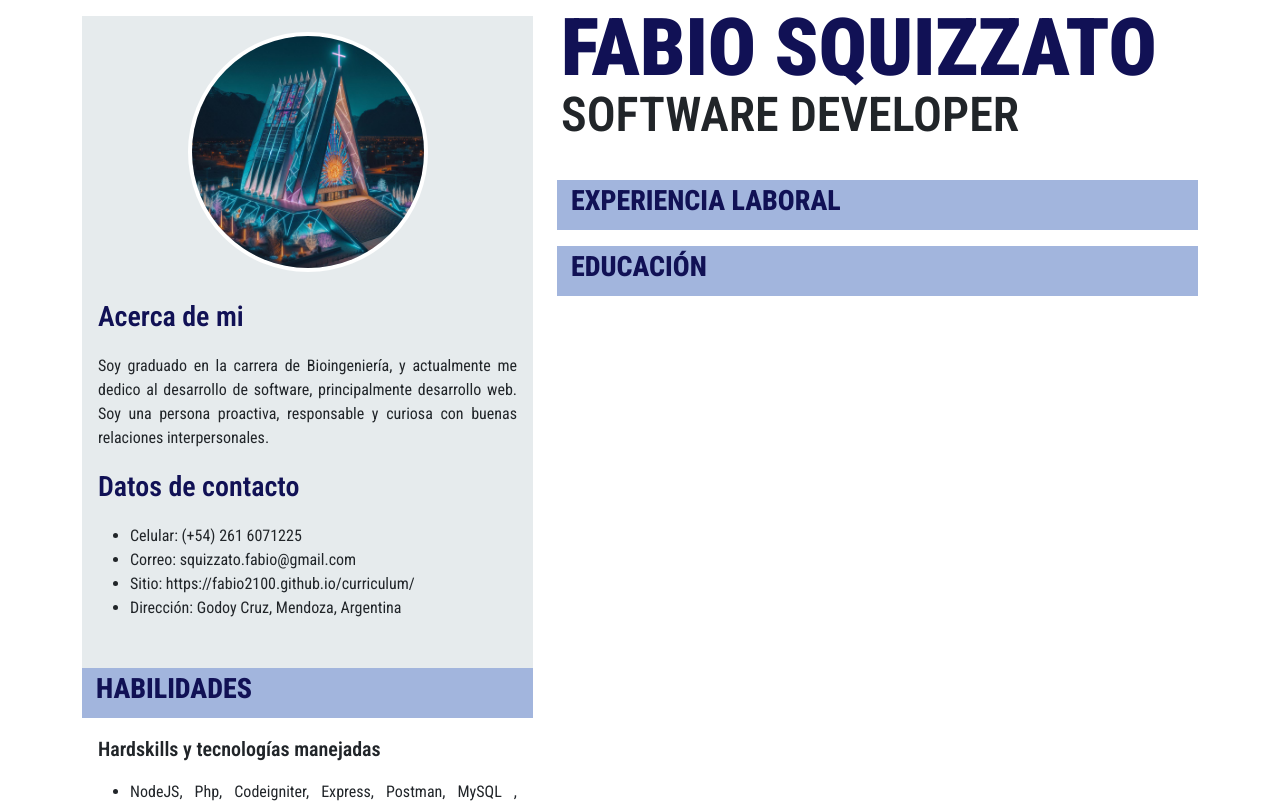
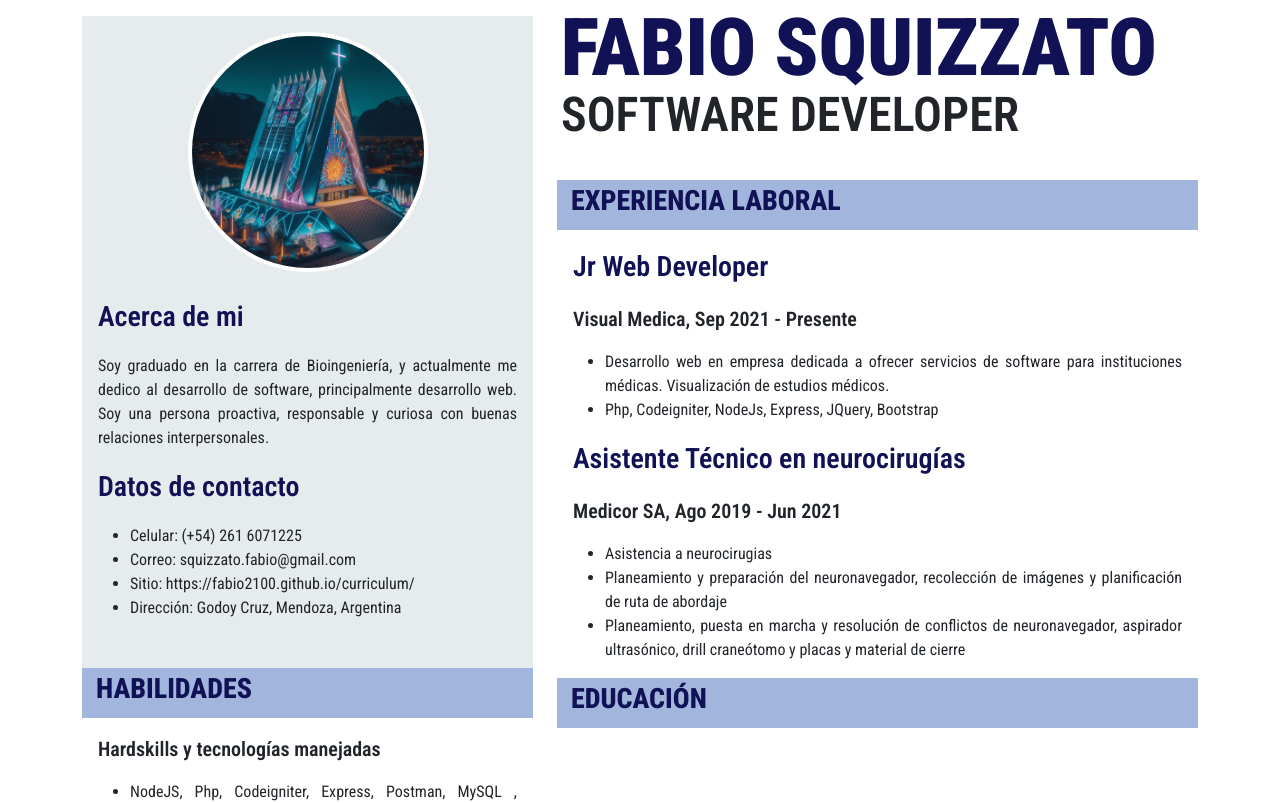
Before and after one commit to fabio2100/resume, a Next.js app: page / in a window 1280 px wide. Shown: the top 803 px of the page. Built offline with nearby package versions, Linux system fonts and the light colour scheme.

Commit message:
experiencia

```diff
--- a/app/components/ExperienciaLaboral.js
+++ b/app/components/ExperienciaLaboral.js
@@ -1,8 +1,25 @@
+import TextoAcerca from "./TextoAcerca";
 import Titulo from "./Titulo";
 
 
 export default function ExperienciaLaboral(){
+    const vm = `Jr Web Developer`;
+    const vmSubtitle = `Visual Medica, Sep 2021 - Presente`;
+    const vmListaSimple = [`Desarrollo web en empresa dedicada a ofrecer servicios de
+    software para instituciones médicas. Visualización de estudios
+    médicos.`,`Php, Codeigniter, NodeJs, Express, JQuery, Bootstrap`];
+
+    const medicor = `Asistente Técnico en neurocirugías`;
+    const medicorSubtitle = `Medicor SA, Ago 2019 - Jun 2021`;
+    const medicorItems = [`Asistencia a neurocirugias`,`Planeamiento y preparación del neuronavegador, recolección de
+    imágenes y planificación de ruta de abordaje`,`Planeamiento, puesta en marcha y resolución de conflictos de
+    neuronavegador, aspirador ultrasónico, drill craneótomo y placas
+    y material de cierre`]
+
     return <>
         <Titulo>EXPERIENCIA LABORAL</Titulo>
+        <TextoAcerca titulo={vm} subtitulo={vmSubtitle} listaSimple={vmListaSimple}/>
+        <TextoAcerca titulo={medicor} subtitulo={medicorSubtitle} listaSimple={medicorItems}/>
+
     </>
 }
```
